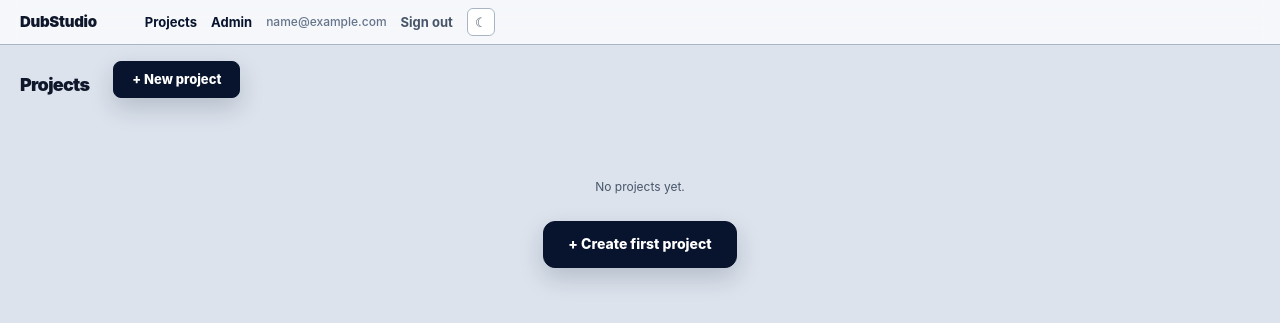
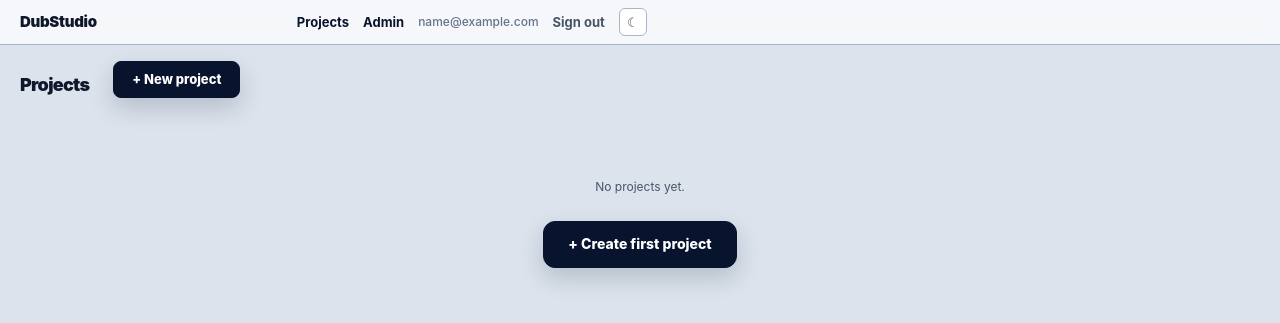
Before and after one commit to lalex321/DubStudio, a FastAPI app: page /projects in a window 1280 px wide. Shown: the top 323 px of the page. Run offline with FastAPI, Linux system fonts and the light colour scheme; the visitor is signed in with stand-in values (Sample User, id 1).

Commit message:
Widen topbar gap to align nav with Export Excel column
48px sat the nav buttons too close to the logo. Bump to 200px so the
cluster starts around the horizontal position of the page-head's Export
Excel button on the project page.

```diff
--- a/static/styles.css
+++ b/static/styles.css
@@ -149,9 +149,11 @@ a:hover { color: var(--primary-hover); }
   align-items: center;
   /* Cluster brand + nav on the left so the buttons keep a fixed horizontal
      offset from the logo regardless of viewport width — they no longer
-     drift to the right edge when the window widens. */
+     drift to the right edge when the window widens. The gap is tuned so
+     that the nav starts roughly where the project page-head's "Export
+     Excel" button sits. */
   justify-content: flex-start;
-  gap: 48px;
+  gap: 200px;
   max-width: 1400px;
   margin: 0 auto;
   padding: 8px 20px;
```
